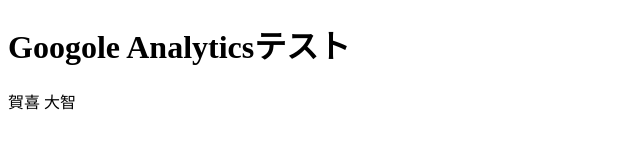
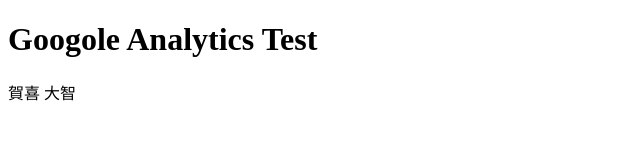
Before and after one commit to daichi516/GA4_test, a plain HTML site: page index.html in a window 1280 px wide. Shown: the whole page, without its empty margins (0-640 px from the left). Drawn offline with Linux system fonts and the light colour scheme.

Commit message:
Update index.html

```diff
--- a/index.html
+++ b/index.html
@@ -6,7 +6,8 @@
   <title>Document</title>
 </head>
 <body>
-  <h1>Googole Analyticsテスト</h1>
+  <h1>Googole Analytics Test</h1>
   <p>賀喜 大智</p>
 </body>
+
 </html>
```
